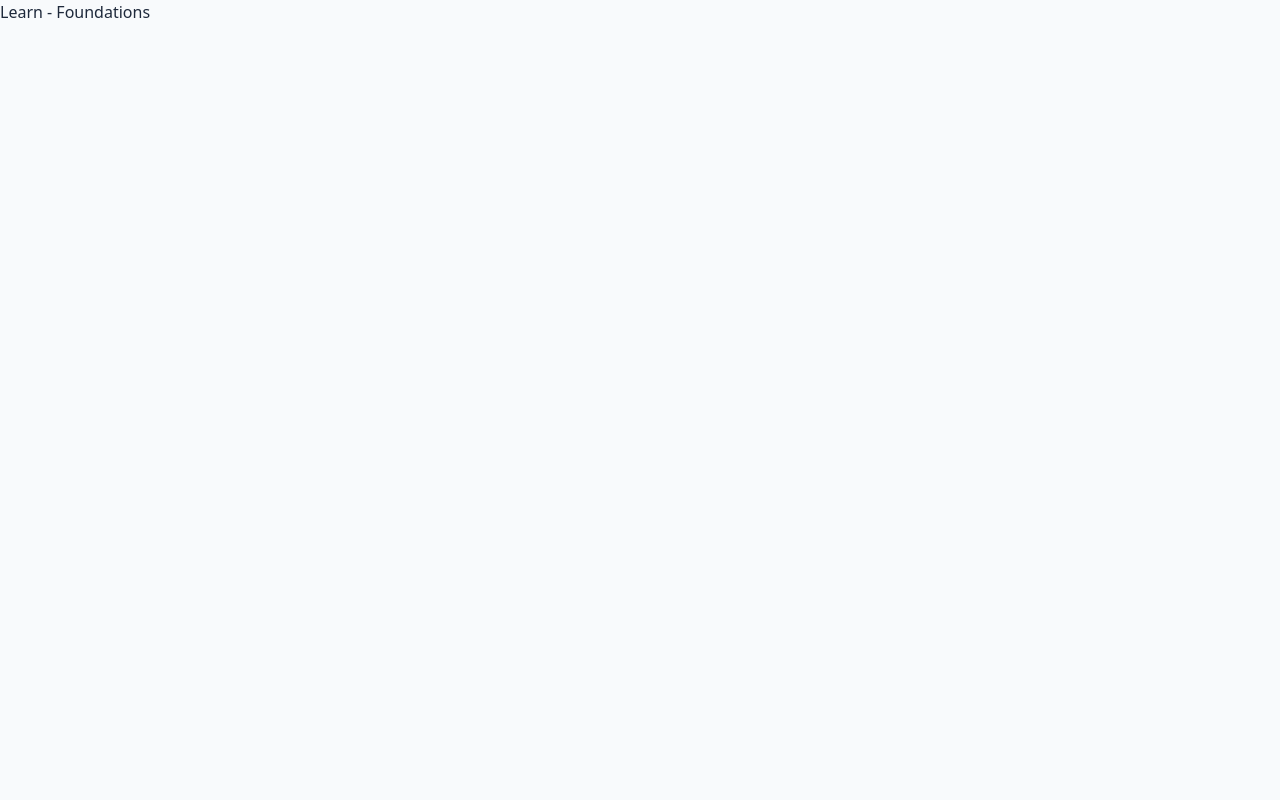
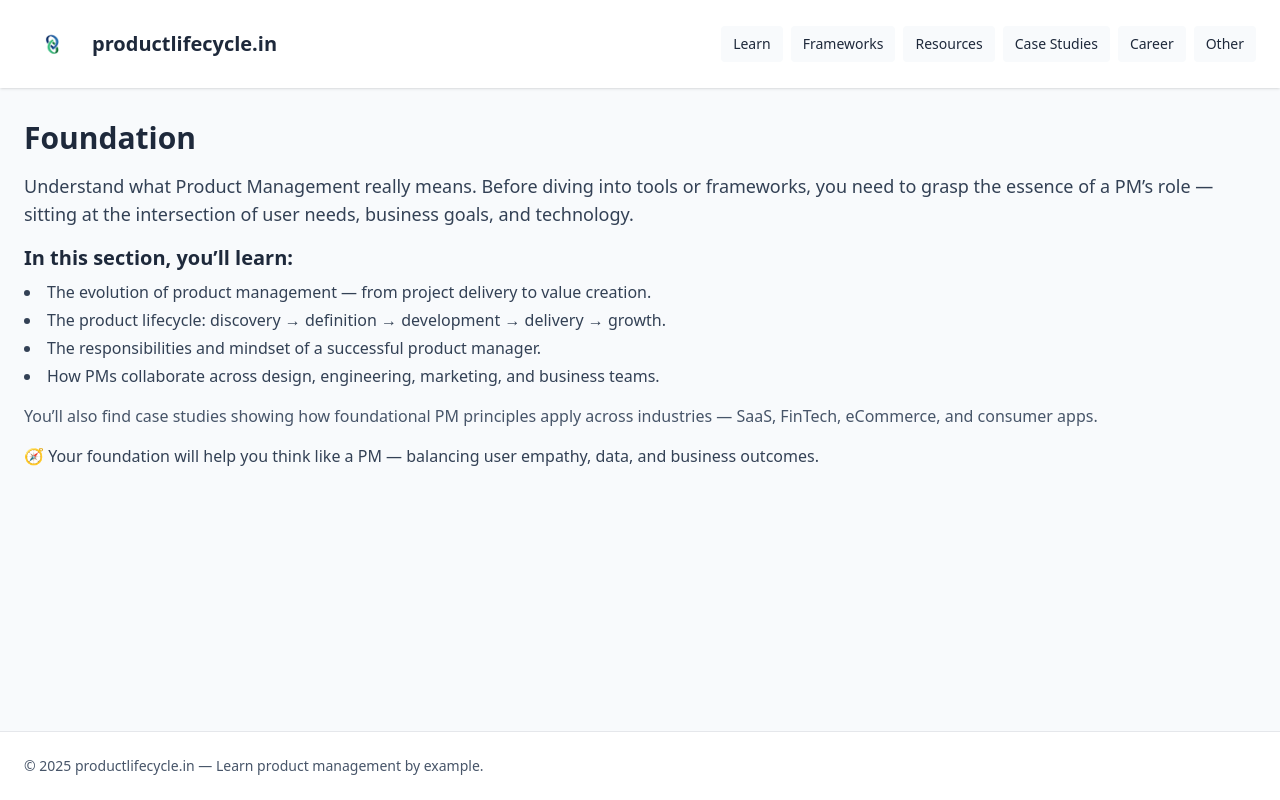
Before and after one commit to rahulmailbox90/productlifecycle-in, a Next.js app: page /learn/foundations in a window 1280 px wide. Built offline with nearby package versions, Linux system fonts and the light colour scheme.

Commit message:
feat(learn): add Foundations content

```diff
--- a/pages/learn/foundations.js
+++ b/pages/learn/foundations.js
@@ -1,3 +1,24 @@
+import Layout from '../../components/Layout'
+
 export default function Foundations() {
-  return <div>Learn - Foundations</div>
+  return (
+    <Layout>
+      <h1 className="text-3xl font-bold mb-4">Foundation</h1>
+
+      <p className="text-lg text-slate-700 mb-4">Understand what Product Management really means.
+      Before diving into tools or frameworks, you need to grasp the essence of a PM’s role — sitting at the intersection of user needs, business goals, and technology.</p>
+
+      <h2 className="text-xl font-semibold mt-4">In this section, you’ll learn:</h2>
+      <ul className="list-disc list-inside mt-2 text-slate-700 space-y-1">
+        <li>The evolution of product management — from project delivery to value creation.</li>
+        <li>The product lifecycle: discovery → definition → development → delivery → growth.</li>
+        <li>The responsibilities and mindset of a successful product manager.</li>
+        <li>How PMs collaborate across design, engineering, marketing, and business teams.</li>
+      </ul>
+
+      <p className="text-slate-600 mt-4">You’ll also find case studies showing how foundational PM principles apply across industries — SaaS, FinTech, eCommerce, and consumer apps.</p>
+
+      <p className="mt-4 text-slate-700">🧭 Your foundation will help you think like a PM — balancing user empathy, data, and business outcomes.</p>
+    </Layout>
+  )
 }
```
